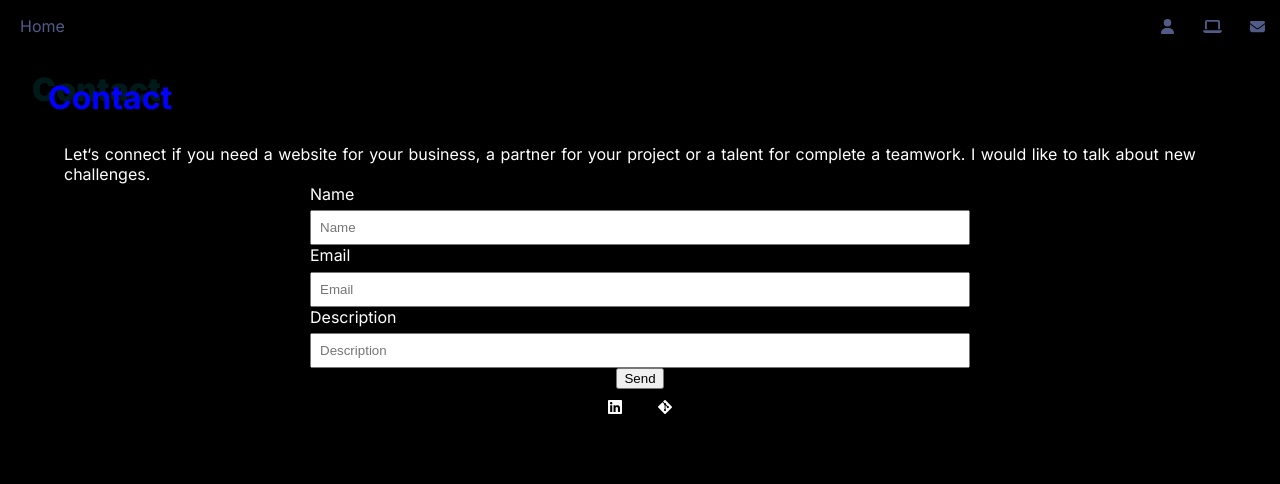
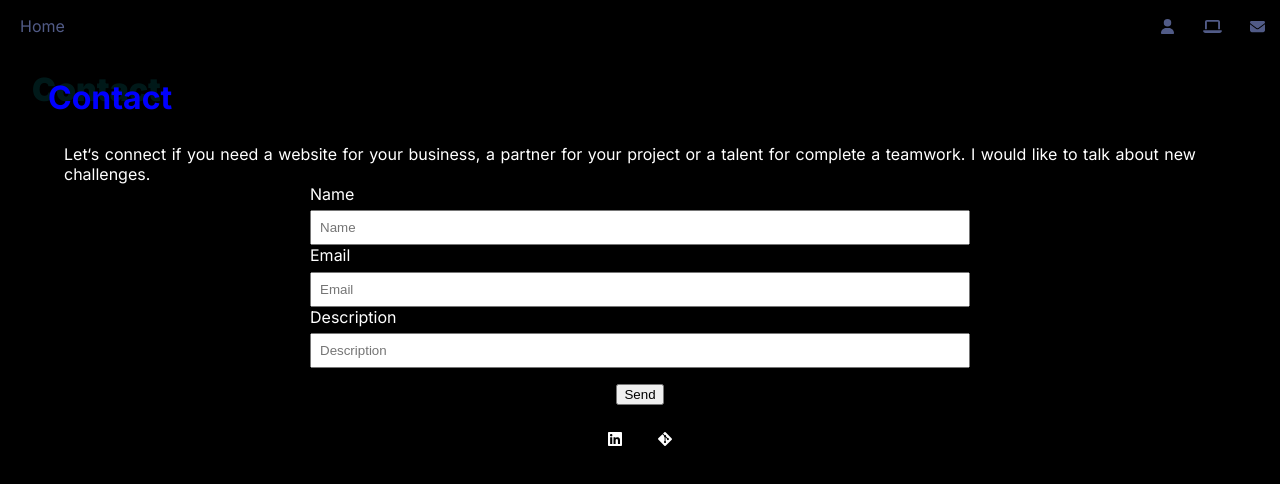
Before and after one commit to loveragabriel/gabriel, a Next.js app: page /contact in a window 1280 px wide. Shown: the top 484 px of the page. Built offline with nearby package versions, Linux system fonts and the light colour scheme.

Commit message:
agrego espacio send button contacto

```diff
--- a/src/app/contact/ContactForm.jsx
+++ b/src/app/contact/ContactForm.jsx
@@ -28,7 +28,6 @@ export default function ContactForm() {
       )
       .then((response) => console.log(response))
       .catch((error) => console.log(error));
-    alert("Consulta enviada correctamente");
     e.target.reset();
   };
 
@@ -62,7 +61,7 @@ export default function ContactForm() {
           onChange={handleChange}
         />
       </label>
-      <button type="submit">Send</button>
+      <button className={styles.send_button} type="submit">Send</button>
     </form>
   );
 }
--- a/src/app/contact/contact.module.css
+++ b/src/app/contact/contact.module.css
@@ -35,6 +35,9 @@
     padding: 0.5rem;
 }
 
+.send_button{
+    margin: 1rem;
+}
 
 @media (min-width:600px){
     .contact_text{
```
